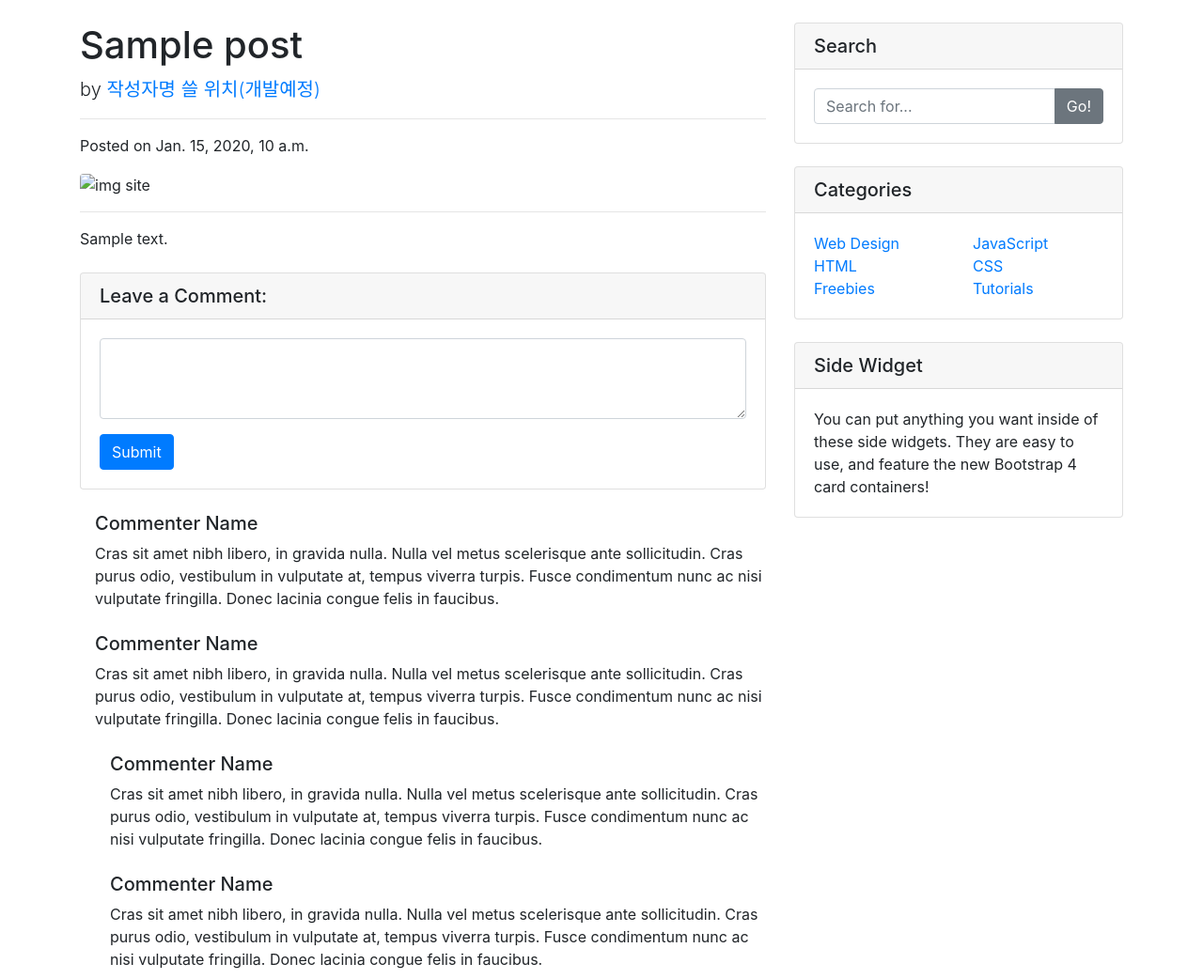
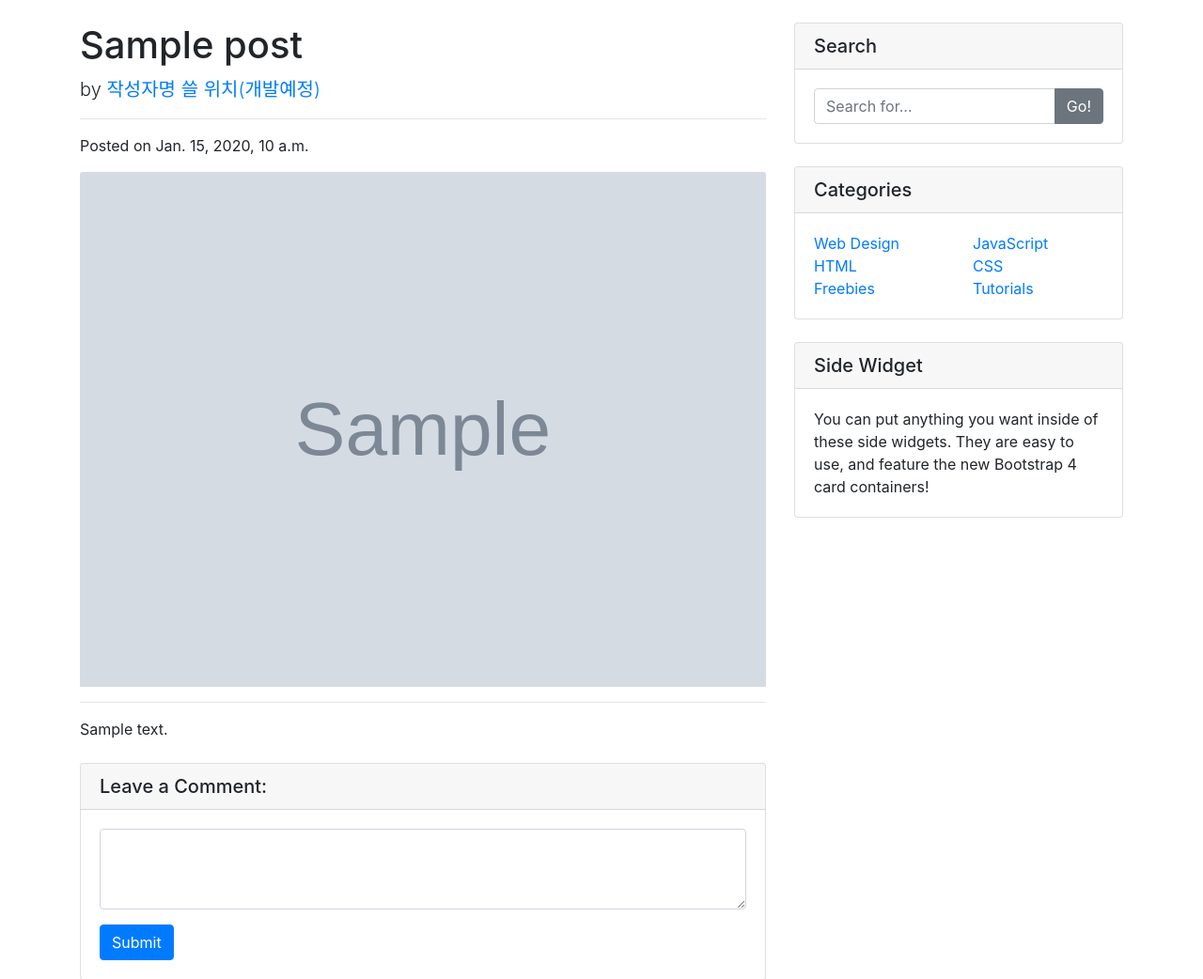
Before and after one commit to skypwk/do_it_django_a_to_z, a Django app: template blog/templates/blog/post_detail.html in a window 1280 px wide. Shown: the part 56-1098 px from the top of the page at 94% size. Run offline with Django 3.2, Linux system fonts and the light colour scheme; the template is opened without the code that fills it: most values are stand-ins (such as "Sample title", 1, 10 or a date in 2020); grey boxes marked "Sample" are stand-in pictures; some libraries are stand-ins or nearby versions.

Commit message:
포슽 목록, 상세페이지에서 대표 이미지 없을때 문제 해결하기

```diff
--- a/blog/templates/blog/post_detail.html
+++ b/blog/templates/blog/post_detail.html
@@ -57,7 +57,11 @@
                     <!-- Date/Time -->
                     <p>Posted on {{ post.created_at }}</p>
                     <!-- Preview Image -->
-                    <img class="img-fluid rounded" src="https://via.placeholder.com/700x300"  alt="img site">
+                    {% if post.head_image  %}
+                        <img class="card-img-top" src="{{ post.head_image.url }}" alt="Card image cap">
+                    {% else %}
+                        <img class="card-img-top" src="https://picsum.photos/seed/{{ post.id}}/750/300" alt="Card image cap">
+                    {% endif %}
                     <hr>
                     <!-- Post Content -->
                     <p>{{ post.content }}</p>
```
Also changed, not shown: blog/templates/blog/post_list.html (+7 -2 lines).
